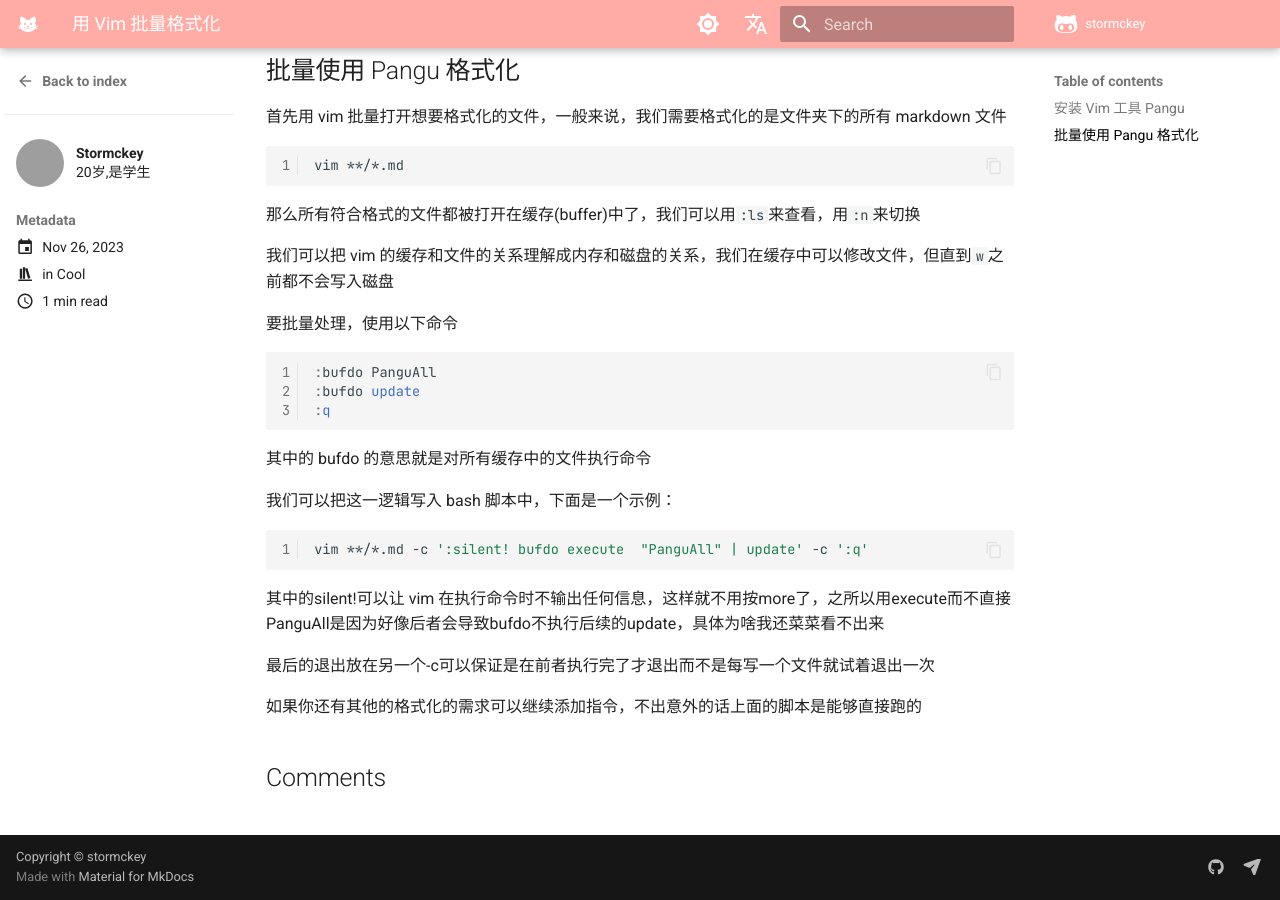
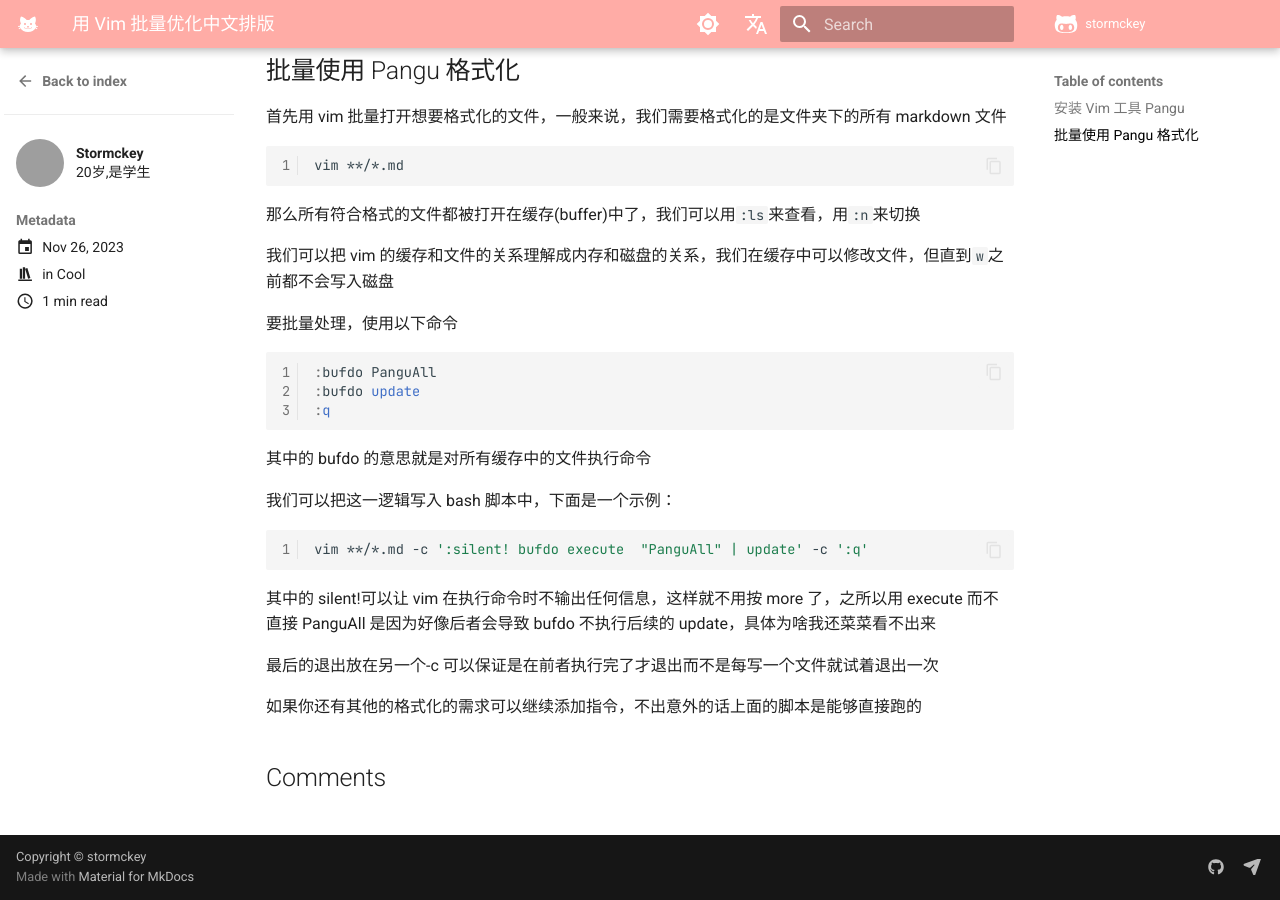
Before and after one commit to stormckey/stormckey.github.io, an MkDocs documentation site: the page built from docs/blog/posts/Vim_format.md, in a window 1280 px wide and 900 px high, scrolled down 635 px. Built offline with MkDocs 1.6.1 and Material for MkDocs 9.7.7, drawn with Linux system fonts in a browser that asks for light colours; comment, search, counter and statistics services are not loaded; some of the changed text lies outside the part shown; grey boxes are pictures that could not be loaded.

````diff
--- a/docs/blog/posts/Vim_format.md
+++ b/docs/blog/posts/Vim_format.md
@@ -8,7 +8,7 @@
 nostatistics: true
 ---
 
-# 用 Vim 批量格式化
+# 用 Vim 批量优化中文排版
 !!! abstract
     众所周知中英文混杂的排版其实是有讲究的，但是实际操作起来输入法切来切去麻烦得很，本文讲的是用 vim 的 Pangu 插件来批量自动格式化的方法
 <!-- more -->
@@ -53,8 +53,8 @@
 ```bash
 vim **/*.md -c ':silent! bufdo execute  "PanguAll" | update' -c ':q'
 ```
-其中的silent!可以让 vim 在执行命令时不输出任何信息，这样就不用按more了，之所以用execute而不直接 PanguAll是因为好像后者会导致bufdo不执行后续的update，具体为啥我还菜菜看不出来
+其中的 silent!可以让 vim 在执行命令时不输出任何信息，这样就不用按 more 了，之所以用 execute 而不直接 PanguAll 是因为好像后者会导致 bufdo 不执行后续的 update，具体为啥我还菜菜看不出来
 
-最后的退出放在另一个-c可以保证是在前者执行完了才退出而不是每写一个文件就试着退出一次
+最后的退出放在另一个-c 可以保证是在前者执行完了才退出而不是每写一个文件就试着退出一次
 
 如果你还有其他的格式化的需求可以继续添加指令，不出意外的话上面的脚本是能够直接跑的
````
Also changed, not shown: 1 other file.
